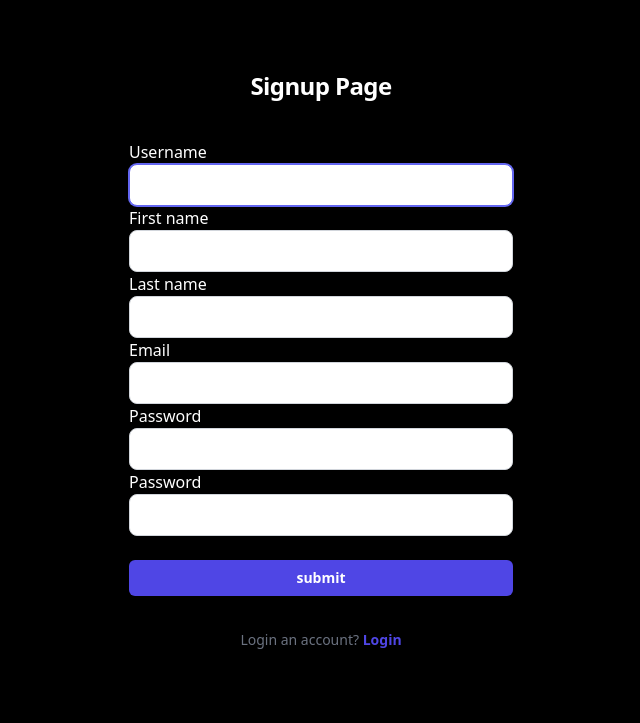
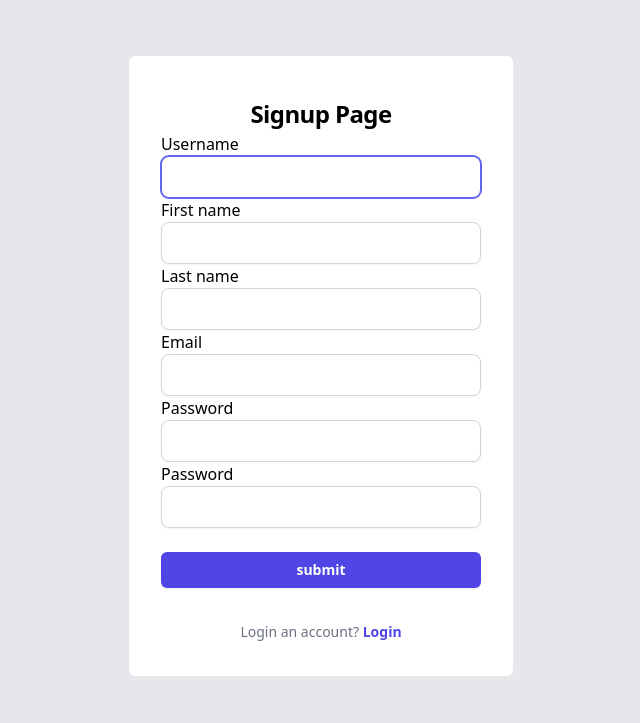
Before and after one commit to suyogbhere/Django_tailwind, a Django app: template tailwindapp/templates/signup.html in a window 1280 px wide. Shown: the top 723 px of the page, without its empty margins (319-959 px from the left). Run offline with Django 3.2, Linux system fonts and the light colour scheme; the template is opened without the code that fills it, so the values that code supplies are empty, except form fields; form fields are guessed from the names that the template uses; some libraries are stand-ins or nearby versions.

Commit message:
form background change

```diff
--- a/tailwindapp/templates/signup.html
+++ b/tailwindapp/templates/signup.html
@@ -7,7 +7,7 @@
     <title>Signup Page</title>
     {% tailwind_css %}
 </head>
-<body class="bg-black">
+<body class="bg-gray-200">
     {% if messages %}
     {% for message in messages %}
         <p {% if message.tags %} class="alert alert-{{message.tags}} mt-3 alert-dismissible fade show" {% endif %} role="alert">{{message}}
@@ -24,46 +24,46 @@
           </p>
       {% endfor %}
     {% endif %}
-    <div class="flex min-h-full flex-col px-6 py-12 justify-center lg:px-8">
-        <div class="sm:mx-auto sm:w-full sm:max-w-sm">
-            <h2 class="text-center mt-5 font-bold tracking-tight  text-2xl/9 text-white"> Signup Page</h2>
-        </div>
-        <div class="sm:mx-auto mt-9 sm:w-full sm:max-w-sm">
+    <div class="flex min-h-full flex-col px-6 py-12 justify-center lg:px-8 ">
+        <div class="sm:mx-auto mt-2 sm:w-full sm:max-w-sm p-8 bg-white rounded-md">
+            <div class="sm:mx-auto sm:w-full sm:max-w-sm">
+                <h2 class="text-center mt-2 font-bold tracking-tight  text-2xl/9"> Signup Page</h2>
+            </div>
             <form action="" method="post" novalidate>
                 {% csrf_token %}
                 <div class="form-group">
-                    <label for="{{ form.username.id_for_label }}" class="text-white">{{ form.username.label }}</label>
+                    <label for="{{ form.username.id_for_label }}" >{{ form.username.label }}</label>
                     <div>
                         <input type="text" name="username" class="form-input flex w-full justify-center rounded-lg border-gray-300 shadow-sm focus:ring-indigo-500 focus:border-indigo-500" autofocus maxlength="150" required aria-describedby="id_username_helptext" id="id_username">
                     </div>
 
                 </div>
                 <div class="form-group">
-                    <label for="{{ form.first_name.id_for_label }}" class="text-white">{{ form.first_name.label }}</label>
+                    <label for="{{ form.first_name.id_for_label }}" >{{ form.first_name.label }}</label>
                     <div>
                         <input type="text" name="first_name" class="form-input flex w-full justify-center rounded-lg border-gray-300 shadow-sm focus:ring-indigo-500 focus:border-indigo-500" autofocus maxlength="150" id="id_first_name">
                     </div>
                 </div>
                 <div class="form-group">
-                    <label for="{{ form.last_name.id_for_label }}" class="text-white">{{ form.last_name.label }}</label>
+                    <label for="{{ form.last_name.id_for_label }}" >{{ form.last_name.label }}</label>
                     <div>
                         <input type="text" name="last_name" class="form-input flex w-full justify-center rounded-lg border-gray-300 shadow-sm focus:ring-indigo-500 focus:border-indigo-500" autofocus maxlength="150" id="id_last_name">
                     </div>
                 </div>
                 <div class="form-group">
-                    <label for="{{ form.email.id_for_label }}" class="text-white">{{ form.email.label }}</label>
+                    <label for="{{ form.email.id_for_label }}" >{{ form.email.label }}</label>
                     <div>
                         <input type="text" name="last_name" class="form-input flex w-full justify-center rounded-lg border-gray-300 shadow-sm focus:ring-indigo-500 focus:border-indigo-500" autofocus maxlength="150" id="id_last_name">
                     </div>
                 </div>
                 <div class="form-group">
-                    <label for="{{ form.password1.id_for_label }}" class="text-white">{{ form.password1.label }}</label>
+                    <label for="{{ form.password1.id_for_label }}" >{{ form.password1.label }}</label>
                     <div>
                         <input type="password" name="password1" class="&quot;class&quot;:&quot; flex w-full justify-center form-input rounded-lg border-gray-300 shadow-sm focus:ring-indigo-500 focus:border-indigo-500&quot;,&quot;autofocus&quot;:True" required id="id_password1">
                     </div>
                 </div>
                 <div class="form-group">
-                    <label for="{{ form.password2.id_for_label }}" class="text-white">{{ form.password2.label }}</label>
+                    <label for="{{ form.password2.id_for_label }}" >{{ form.password2.label }}</label>
                     <div>
                         <input type="password" name="password2" class="&quot;class&quot;:&quot; flex w-full justify-center form-input rounded-lg border-gray-300 shadow-sm focus:ring-indigo-500 focus:border-indigo-500&quot;,&quot;autofocus&quot;:True" required id="id_password2">
                     </div>
--- a/theme/static/css/dist/styles.css
+++ b/theme/static/css/dist/styles.css
@@ -887,6 +887,10 @@ select {
   margin-top: 2.25rem;
 }
 
+.mt-4 {
+  margin-top: 1rem;
+}
+
 .block {
   display: block;
 }
@@ -950,14 +954,14 @@ select {
   border-color: rgb(209 213 219 / var(--tw-border-opacity, 1));
 }
 
-.bg-black {
-  --tw-bg-opacity: 1;
-  background-color: rgb(0 0 0 / var(--tw-bg-opacity, 1));
-}
-
 .bg-gray-50 {
   --tw-bg-opacity: 1;
   background-color: rgb(249 250 251 / var(--tw-bg-opacity, 1));
+}
+
+.bg-indigo-500 {
+  --tw-bg-opacity: 1;
+  background-color: rgb(99 102 241 / var(--tw-bg-opacity, 1));
 }
 
 .bg-indigo-600 {
@@ -970,8 +974,32 @@ select {
   background-color: rgb(255 255 255 / var(--tw-bg-opacity, 1));
 }
 
+.bg-gray-500 {
+  --tw-bg-opacity: 1;
+  background-color: rgb(107 114 128 / var(--tw-bg-opacity, 1));
+}
+
+.bg-gray-200 {
+  --tw-bg-opacity: 1;
+  background-color: rgb(229 231 235 / var(--tw-bg-opacity, 1));
+}
+
+.bg-gray-100 {
+  --tw-bg-opacity: 1;
+  background-color: rgb(243 244 246 / var(--tw-bg-opacity, 1));
+}
+
+.bg-black {
+  --tw-bg-opacity: 1;
+  background-color: rgb(0 0 0 / var(--tw-bg-opacity, 1));
+}
+
 .p-3 {
   padding: 0.75rem;
+}
+
+.p-8 {
+  padding: 2rem;
 }
 
 .px-3 {
@@ -992,6 +1020,11 @@ select {
 .py-12 {
   padding-top: 3rem;
   padding-bottom: 3rem;
+}
+
+.px-2 {
+  padding-left: 0.5rem;
+  padding-right: 0.5rem;
 }
 
 .text-center {
```
Also changed, not shown: tailwindapp/templates/login.html (+9 -8 lines).
